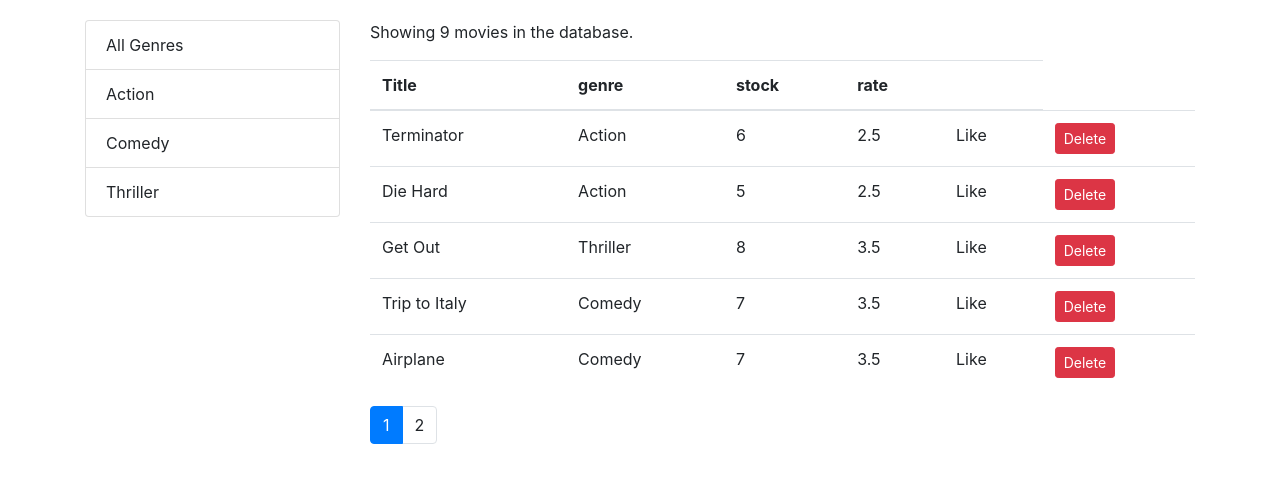
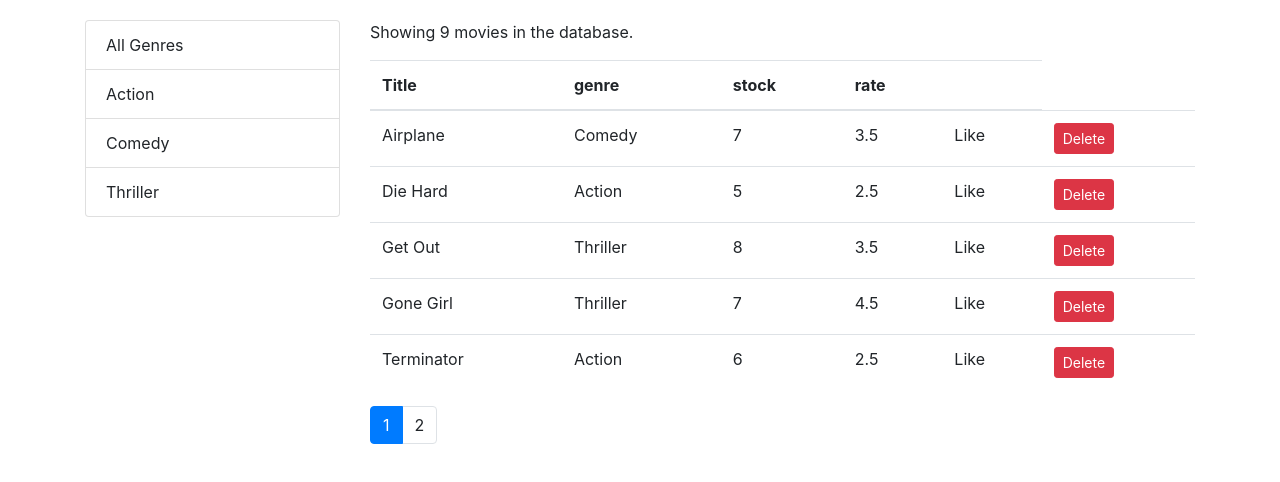
Before and after one commit to gerrymcdonnell/react-vidly, a React (Create React App) app: page / in a window 1280 px wide. Shown: the top 482 px of the page. Built offline with nearby package versions, Linux system fonts and the light colour scheme.

Commit message:
added sorting via tabler headers

```diff
--- a/src/components/movies.jsx
+++ b/src/components/movies.jsx
@@ -6,8 +6,9 @@
 import Pagination from "./common/pagination";
 import ListGroup from "./common/listGroup";
 import MoviesTable from './moviesTable';
+import { paginate } from "../utils/paginate";
 
-import { paginate } from "../utils/paginate";
+import _ from 'lodash';
 
 class Movies extends Component {
   //iniitalise moves with aray of movies
@@ -15,7 +16,8 @@
     movies: [],
     genres: [],
     pageSize: 5,
-    currentPage: 1
+    currentPage: 1,
+    sortColumn: { path: 'title', order: 'asc' }
   };
 
   //vid 73 called when component is rendered in DOM
@@ -23,7 +25,7 @@
     /**vid 78 spread operator
      * create a new array of genres by copying exisitng one and adding all genres to the start of array
      */
-    const genres = [{ name: 'All Genres' }, ...getGenres()]
+    const genres = [{ _id: "", name: 'All Genres' }, ...getGenres()]
     this.setState({ movies: getMovies(), genres });
   }
 
@@ -61,12 +63,29 @@
     this.setState({ selectedGenre: genre, currentPage: 1 });
   };
 
+  handleSort = path => {
+    console.log(path);
+    //clone
+    const sortColumn = { ...this.state.sortColumn };
+    if (sortColumn.order === path)
+      sortColumn.order = (sortColumn.order === "asc") ? "desc" : "asc";
+    else {
+      sortColumn.path = path;
+      sortColumn.order = "asc";
+    }
+    this.setState({ sortColumn });
+  };
+
   render() {
     const count = this.state.movies.length;
     //vid40 also can be written as: const { length: count } = this.state.movies;
 
     //object destructuring extract from the state object
-    const { pageSize, selectedGenre, currentPage, movies: allMovies } = this.state;
+    const { pageSize,
+      selectedGenre,
+      currentPage,
+      sortColumn,
+      movies: allMovies } = this.state;
 
     if (count === 0) return <p>There are no movies in the database.</p>;
 
@@ -76,8 +95,11 @@
       ? allMovies.filter(m => m.genre._id === selectedGenre._id)
       : allMovies;
 
+    //sort
+    const sorted = _.orderBy(filtered, [sortColumn.path], [sortColumn.order]);
+
     //call paginate function
-    const movies = paginate(filtered, currentPage, pageSize);
+    const movies = paginate(sorted, currentPage, pageSize);
 
     return (
       //in jsx must return single element i.e react fragment
@@ -95,7 +117,11 @@
         </div>
         <div className="col">
           <p>Showing {filtered.length} movies in the database.</p>
-          <MoviesTable movies={movies} onDelete={this.handleDelete} />
+          <MoviesTable
+            movies={movies}
+            onDelete={this.handleDelete}
+            onSort={this.handleSort}
+          />
           {/*bootstrap table*/}
 
           {/*zen coding tip:  table.table>thead>tr>th*4 and hit TAB to generate the table*/}
--- a/src/components/moviesTable.jsx
+++ b/src/components/moviesTable.jsx
@@ -3,16 +3,16 @@
 //functional component
 const MoviesTable = (props) => {
 
-    const { movies, onDelete, onLike } = props;
+    const { movies, onDelete, onLike,onSort } = props;
 
     return (
         <table className="table">
             <thead>
                 <tr>
-                    <th>Title</th>
-                    <th>genre</th>
-                    <th>stock</th>
-                    <th>rate</th>
+                    <th onClick={()=>onSort('title')}>Title</th>
+                    <th onClick={()=>onSort('genre.name')}>genre</th>
+                    <th onClick={()=>onSort('numberInStock')}>stock</th>
+                    <th onClick={()=>onSort('dailyRentalRate')}>rate</th>
                     <th />
                 </tr>
             </thead>
```
